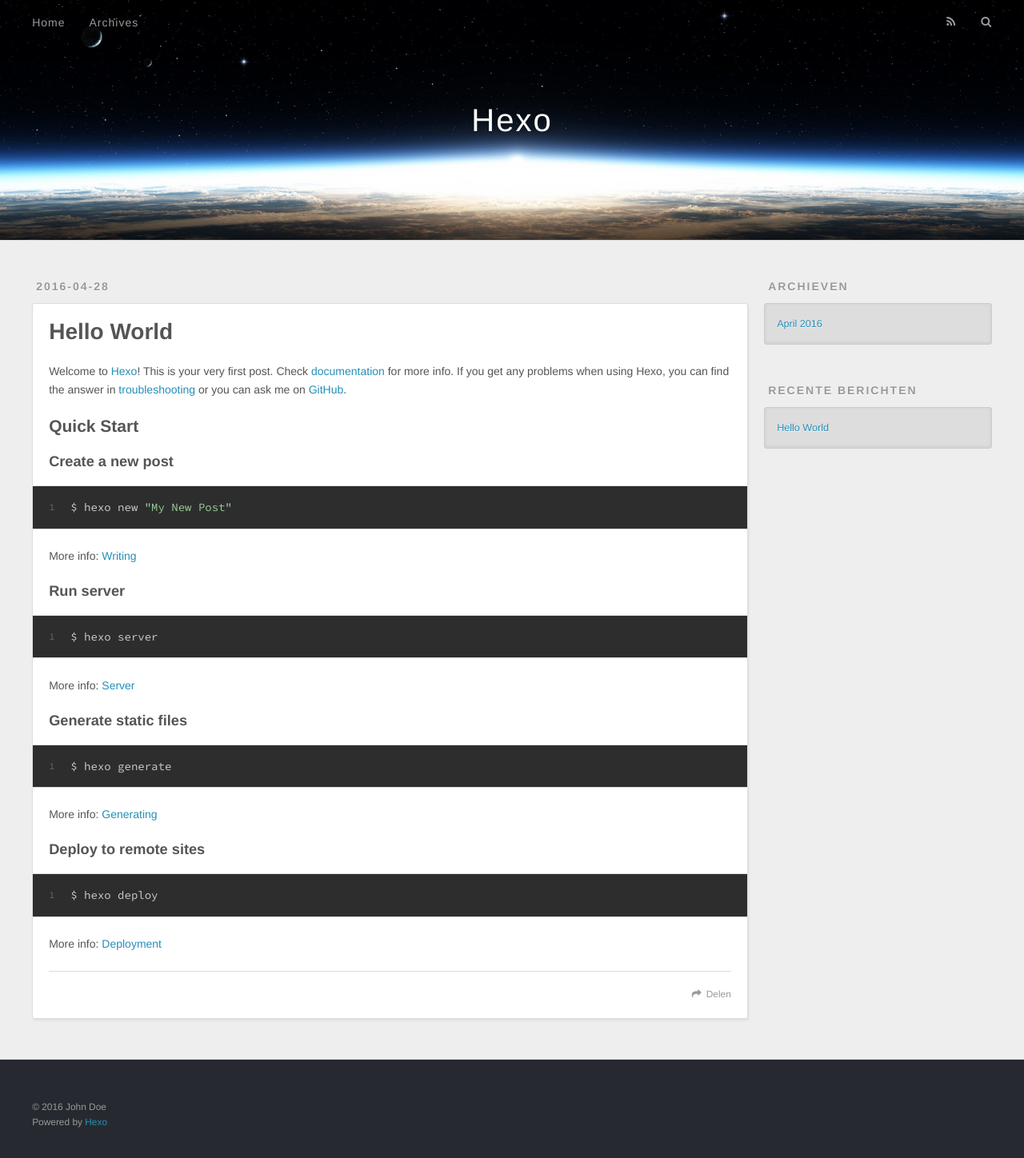
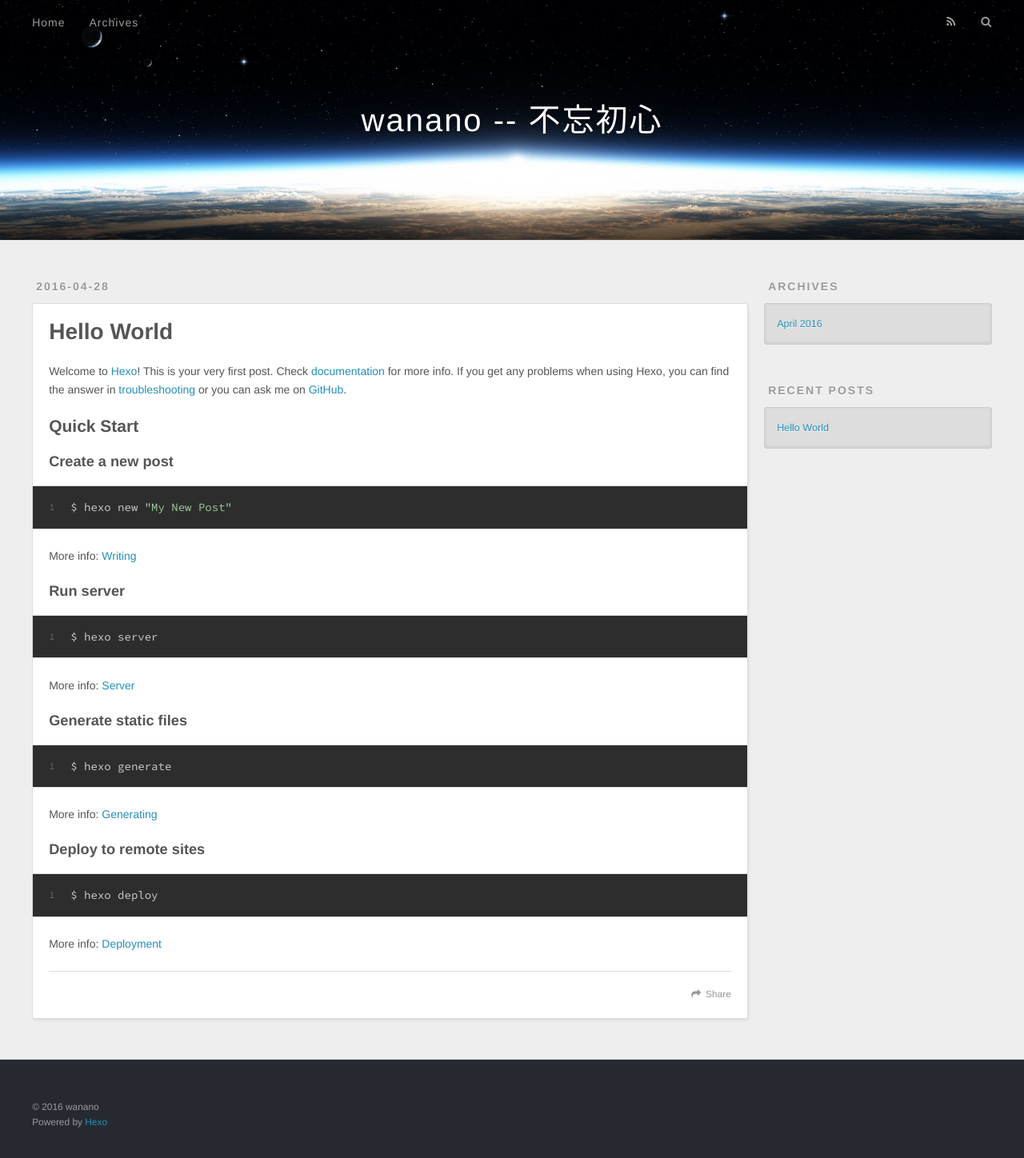
Before and after one commit to wanano/wanano-wang.github, a plain HTML site: page index.html in a window 1280 px wide. Shown: the whole page at 80% size. Drawn offline with nearby package versions, Linux system fonts and the light colour scheme.

Commit message:
Site updated: 2016-04-29 10:37:58

```diff
--- a/index.html
+++ b/index.html
@@ -3,19 +3,19 @@
 <head>
   <meta charset="utf-8">
 
-  <title>Hexo</title>
+  <title>wanano -- 不忘初心</title>
   <meta name="viewport" content="width=device-width, initial-scale=1, maximum-scale=1">
   <meta name="description">
 <meta property="og:type" content="website">
-<meta property="og:title" content="Hexo">
-<meta property="og:url" content="http://yoursite.com/index.html">
-<meta property="og:site_name" content="Hexo">
+<meta property="og:title" content="wanano -- 不忘初心">
+<meta property="og:url" content="http://wanano.github.io/index.html">
+<meta property="og:site_name" content="wanano -- 不忘初心">
 <meta property="og:description">
 <meta name="twitter:card" content="summary">
-<meta name="twitter:title" content="Hexo">
+<meta name="twitter:title" content="wanano -- 不忘初心">
 <meta name="twitter:description">
 
-    <link rel="alternate" href="/atom.xml" title="Hexo" type="application/atom+xml">
+    <link rel="alternate" href="/atom.xml" title="wanano -- 不忘初心" type="application/atom+xml">
 
 
     <link rel="icon" href="/favicon.png">
@@ -36,7 +36,7 @@
   <div id="header-outer" class="outer">
     <div id="header-title" class="inner">
       <h1 id="logo-wrap">
-        <a href="/" id="logo">Hexo</a>
+        <a href="/" id="logo">wanano -- 不忘初心</a>
       </h1>
 
     </div>
@@ -53,10 +53,10 @@
 
           <a id="nav-rss-link" class="nav-icon" href="/atom.xml" title="RSS Feed"></a>
 
-        <a id="nav-search-btn" class="nav-icon" title="Zoeken"></a>
+        <a id="nav-search-btn" class="nav-icon" title="Search"></a>
       </nav>
       <div id="search-form-wrap">
-        <form action="//google.com/search" method="get" accept-charset="UTF-8" class="search-form"><input type="search" name="q" results="0" class="search-form-input" placeholder="Search"><button type="submit" class="search-form-submit">&#xF002;</button><input type="hidden" name="sitesearch" value="http://yoursite.com"></form>
+        <form action="//google.com/search" method="get" accept-charset="UTF-8" class="search-form"><input type="search" name="q" results="0" class="search-form-input" placeholder="Search"><button type="submit" class="search-form-submit">&#xF002;</button><input type="hidden" name="sitesearch" value="http://wanano.github.io"></form>
       </div>
     </div>
   </div>
@@ -99,7 +99,7 @@
 
     </div>
     <footer class="article-footer">
-      <a data-url="http://yoursite.com/2016/04/28/hello-world/" data-id="cinkbs7060000joqk0fcpkuwt" class="article-share-link">Delen</a>
+      <a data-url="http://wanano.github.io/2016/04/28/hello-world/" data-id="cinl32ibx000030qkikljmtnt" class="article-share-link">Share</a>
 
 
     </footer>
@@ -124,7 +124,7 @@
 
 
   <div class="widget-wrap">
-    <h3 class="widget-title">Archieven</h3>
+    <h3 class="widget-title">Archives</h3>
     <div class="widget">
       <ul class="archive-list"><li class="archive-list-item"><a class="archive-list-link" href="/archives/2016/04/">April 2016</a></li></ul>
     </div>
@@ -134,7 +134,7 @@
 
 
   <div class="widget-wrap">
-    <h3 class="widget-title">Recente berichten</h3>
+    <h3 class="widget-title">Recent Posts</h3>
     <div class="widget">
       <ul>
 
@@ -154,7 +154,7 @@
 
   <div class="outer">
     <div id="footer-info" class="inner">
-      &copy; 2016 John Doe<br>
+      &copy; 2016 wanano<br>
       Powered by <a href="http://hexo.io/" target="_blank">Hexo</a>
     </div>
   </div>
```
Also changed, not shown: 2016/04/28/hello-world/index.html (+11 -11 lines), archives/2016/04/index.html (+12 -12 lines), archives/2016/index.html (+12 -12 lines), archives/index.html (+12 -12 lines).
